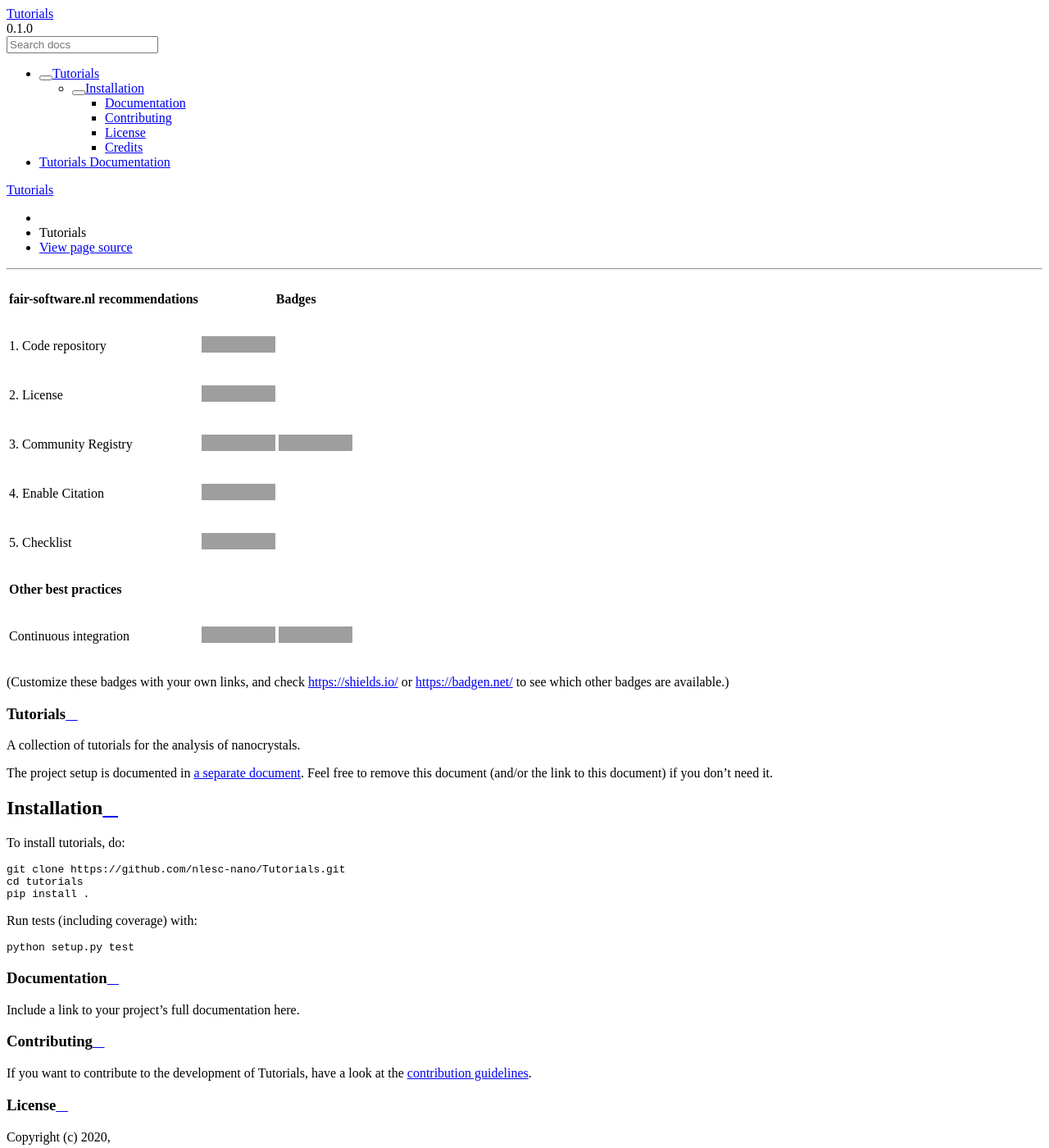
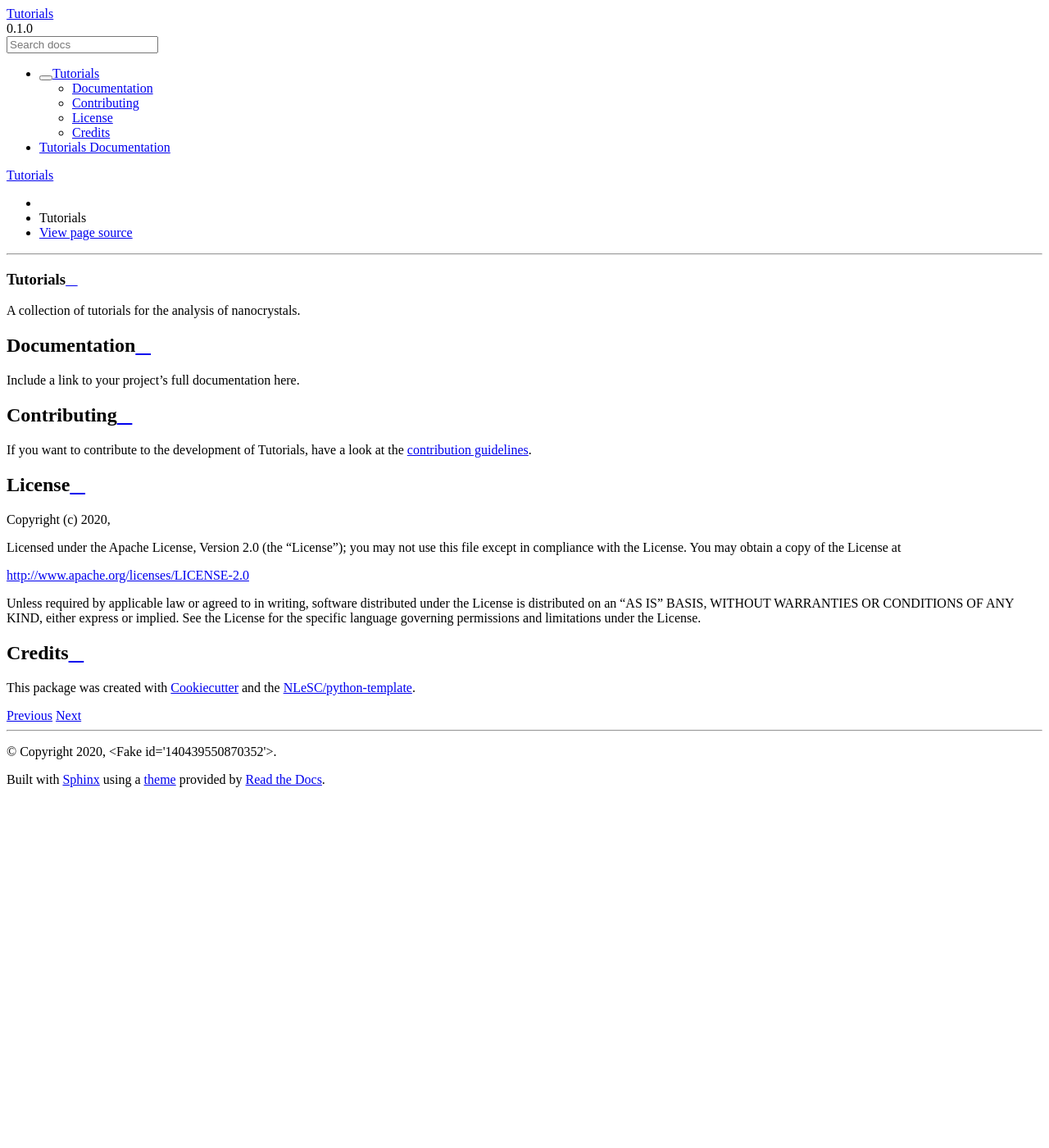
Before and after one commit to nlesc-nano/Tutorials, a Sphinx documentation site: the page built from docs/includeme.rst, in a window 1280 px wide and 1400 px high. Shown: the whole window at 82% size. Built offline with Sphinx 7.4.7 and the Read the Docs theme 2.0.0, drawn with Linux system fonts in a browser that asks for light colours; some of the changed text lies outside the part shown; grey boxes are pictures that could not be loaded.

```diff
--- a/README.rst
+++ b/README.rst
@@ -1,90 +1,8 @@
-.. list-table::
-   :widths: 25 25
-   :header-rows: 1
-
-   * - fair-software.nl recommendations
-     - Badges
-   * - \1. Code repository
-     - |GitHub Badge|
-   * - \2. License
-     - |License Badge|
-   * - \3. Community Registry
-     - |PyPI Badge| |Research Software Directory Badge|
-   * - \4. Enable Citation
-     - |Zenodo Badge|
-   * - \5. Checklist
-     - |CII Best Practices Badge|
-   * - **Other best practices**
-     -
-   * - Continuous integration
-     - |Python Build| |PyPI Publish|
-
-(Customize these badges with your own links, and check https://shields.io/ or https://badgen.net/ to see which other badges are available.)
-
-.. |GitHub Badge| image:: https://img.shields.io/badge/github-repo-000.svg?logo=github&labelColor=gray&color=blue
-   :target: https://github.com/nlesc-nano/Tutorials.git
-   :alt: GitHub Badge
-
-.. |License Badge| image:: https://img.shields.io/github/license/juliette1996/tutorials
-   :target: https://github.com/juliette1996/tutorials
-   :alt: License Badge
-
-.. |PyPI Badge| image:: https://img.shields.io/pypi/v/tutorials.svg?colorB=blue
-   :target: https://pypi.python.org/project/tutorials/
-   :alt: PyPI Badge
-.. |Research Software Directory Badge| image:: https://img.shields.io/badge/rsd-tutorials-00a3e3.svg
-   :target: https://www.research-software.nl/software/tutorials
-   :alt: Research Software Directory Badge
-
-..
-    Goto https://zenodo.org/account/settings/github/ to enable Zenodo/GitHub integration.
-    After creation of a GitHub release at https://github.com/juliette1996/tutorials/releases
-    there will be a Zenodo upload created at https://zenodo.org/deposit with a DOI, this DOI can be put in the Zenodo badge urls.
-    In the README, we prefer to use the concept DOI over versioned DOI, see https://help.zenodo.org/#versioning.
-.. |Zenodo Badge| image:: https://zenodo.org/badge/DOI/< replace with created DOI >.svg
-   :target: https://doi.org/<replace with created DOI>
-   :alt: Zenodo Badge
-
-..
-    A CII Best Practices project can be created at https://bestpractices.coreinfrastructure.org/en/projects/new
-.. |CII Best Practices Badge| image:: https://bestpractices.coreinfrastructure.org/projects/< replace with created project identifier >/badge
-   :target: https://bestpractices.coreinfrastructure.org/projects/< replace with created project identifier >
-   :alt: CII Best Practices Badge
-
-.. |Python Build| image:: https://github.com/juliette1996/tutorials/workflows/Python/badge.svg
-   :target: https://github.com/juliette1996/tutorials/actions?query=workflow%3A%22Python%22
-   :alt: Python Build
-
-.. |PyPI Publish| image:: https://github.com/juliette1996/tutorials/workflows/PyPI/badge.svg
-   :target: https://github.com/juliette1996/tutorials/actions?query=workflow%3A%22PyPI%22
-   :alt: PyPI Publish
-
-################################################################################
+#########
 Tutorials
-################################################################################
+#########
 
 A collection of tutorials for the analysis of nanocrystals.
-
-
-The project setup is documented in `a separate document <project_setup.rst>`_. Feel free to remove this document (and/or the link to this document) if you don't need it.
-
-Installation
-------------
-
-To install tutorials, do:
-
-.. code-block:: console
-
-  git clone https://github.com/nlesc-nano/Tutorials.git
-  cd tutorials
-  pip install .
-
-
-Run tests (including coverage) with:
-
-.. code-block:: console
-
-  python setup.py test
 
 
 Documentation
--- a/docs/0_documentation.rst
+++ b/docs/0_documentation.rst
@@ -7,3 +7,4 @@
     1_build_qd
     2_fitting
     3_classical_md
+    4_filter_and_compute
--- a/setup.py
+++ b/setup.py
@@ -1,5 +1,4 @@
 #!/usr/bin/env python
-# -*- coding: utf-8 -*-
 import os
 
 from setuptools import setup
@@ -19,7 +18,7 @@
     version=version['__version__'],
     description="A collection of tutorials for the analysis of nanocrystals.",
     long_description=readme + '\n\n',
-    author="Juliette Zito",
+    author=["Juliette Zito", "felipe zapata"],
     author_email='juliette.zito@hotmail.fr',
     url='https://github.com/nlesc-nano/Tutorials',
     packages=[
```
Also changed, not shown: tutorials/__init__.py (deleted, +0 -10 lines), docs/4_filter_and_compute.rst (added), 4 other files.
